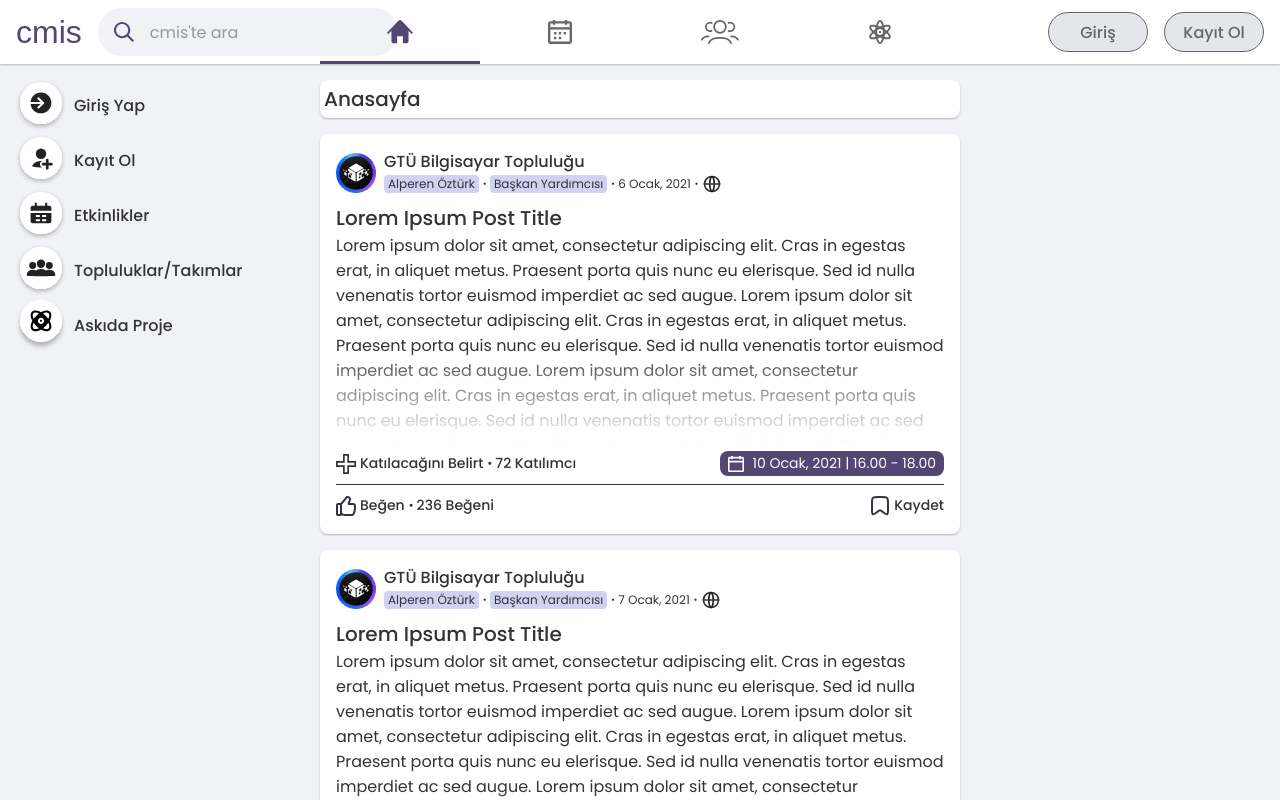
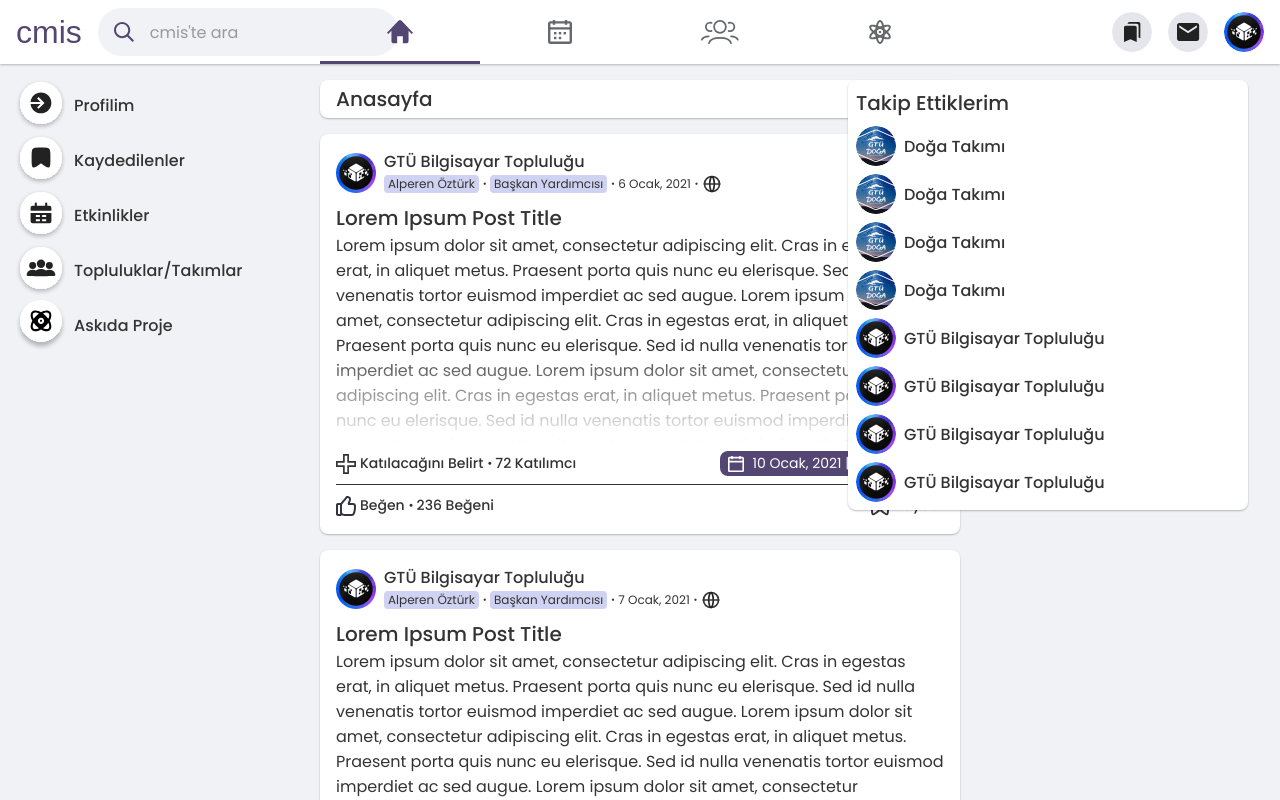
Before and after one commit to los-ingenieros-hermanos/cmis-web, a Next.js app: page / in a window 1280 px wide. Shown: the top 800 px of the page. Built offline with nearby package versions, Linux system fonts and the light colour scheme; a web font is replaced by a local one.

Commit message:
The home page continued to be developed.

```diff
--- a/components/HomePage/HomePage.js
+++ b/components/HomePage/HomePage.js
@@ -6,7 +6,7 @@
 import { AuthContext } from 'pages/_app';
 import Login from 'components/LoginRegister/Login/Login';
 
-  export const dummyCommunityPosts = [
+  const dummyCommunityPosts = [
     {
       community: {
         name: 'GTÜ Bilgisayar Topluluğu',
@@ -55,7 +55,7 @@
     },
   ];
 
-  export const dummyTeamPosts = [
+  const dummyTeamPosts = [
     {
       community: {
         name: 'Doğa Takımı',
@@ -91,35 +91,81 @@
     },
   ];
 
-    // Merge the two arrays
-    const dummyPosts = [...dummyCommunityPosts, ...dummyTeamPosts];
+  // Merge the two arrays
+  const dummyPosts = [...dummyCommunityPosts, ...dummyTeamPosts];
 
-    // Sort the array by date
-    dummyPosts.sort((a, b) => {
-        const dateA = new Date(a.date);
-        const dateB = new Date(b.date);
-        return dateB - dateA;
-    });
+  const dummyCommunity = {
+    type: 'topluluklar',
+    id: 'xRTtShHBupaYOvugN0Bvp',
+    name: 'GTÜ Bilgisayar Topluluğu',
+    pfpSrc: '/images/pfp1.png',
+    bannerSrc: '/images/banner1.png',
+    bannerBgColor: '#000000',
+    description:
+      'Community description. Lorem ipsum dolor sit amet, consectetur adipiscing elit. Cras in egestas erat, in aliquet metus. Praesent porta quis nunc eu elerisque. Sed id nulla venenatis tortor euismod imperdiet ac sed augue.',
+    isFollowed: false,
+  };
 
-  function Banner() {
+  const dummyTeam = {
+    type: 'takimlar',
+    id: 'Jz4rdsWpk2xZYan86a6kW',
+    name: 'Doğa Takımı',
+    pfpSrc: '/images/pfp4.png',
+    bannerSrc: '/images/banner2.png',
+    bannerBgColor: '#1d5525',
+    description:
+      'Community description. Lorem ipsum dolor sit amet, consectetur adipiscing elit. Cras in egestas erat, in aliquet metus. Praesent porta quis nunc eu elerisque. Sed id nulla venenatis tortor euismod imperdiet ac sed augue.',
+    isFollowed: false,
+  };
+
+  const followedTeamsOrCommunityList = Array(4).fill(<FollowedListElement data={dummyTeam} />);
+  followedTeamsOrCommunityList.push(...Array(4).fill(<FollowedListElement data={dummyCommunity} />));
+
+
+  function Banner({ isGlobal, setIsGlobal, authContext }) {
     return (
       <div className={styles.banner}>
         <Link href={'/'}> Anasayfa </Link>
+        {authContext.isLoggedIn ? (
+          <div className={styles.dropdown}>
+          {isGlobal ? (
+              <img src="/icons/public-icon.svg" alt="public" height={20} width={20} />
+          ) : (
+              <img src="/icons/private-icon.svg" alt="private" height={20} width={20} />
+          )}
+          <img src="/icons/down-arrow.svg" alt="drop-down" />
+          <div className={styles.dropdownContent}>
+            <div className={styles.dropDownItem} onClick={() => setIsGlobal(true)}>
+              <img src="/icons/public-icon.svg" alt="public" height={14} width={14} />
+              <p>Genel</p>
+            </div>
+            <div className={styles.dropDownItem} onClick={() => setIsGlobal(false)}>
+              <img src="/icons/private-icon.svg" alt="private" height={14} width={14} />
+              <p>Takip Ettiklerim</p>
+            </div>
+          </div>
+        </div>
+        )
+        : (<></>)}
       </div>
     );
   }
 
-  function Posts() {
+  function Posts( { authContext , isGlobal } ) {
     const router = useRouter();
 
     // request id from backend and show 404 if id doesn't exist
     return (
-        <div>
+        <ul>
             {/* map the lists and pass datas to the Post componenent */}
             {dummyPosts.map((post) => (
-                <Post postData={post} />
+                <Post
+                    key={post.id}
+                    postData={post}
+                />
             ))}
-        </div>
+
+        </ul>
     );
   }
 
@@ -129,7 +175,7 @@
             {authContext.isLoggedIn ? (
                 <li className={styles.item}>
                   <Link href={'/profilim'}>
-                      <img src={'/icons/sidebar-profile.svg'} alt='profilim' />
+                      <img src={'/icons/sidebar-sign-in.svg'} alt='profilim' />
                   </Link>
                   <Link href={'/profilim'}>Profilim</Link>
                 </li>
@@ -182,14 +228,39 @@
     );
   }
 
+  function RightSide( {authContext} ) {
+    return ((authContext.isLoggedIn) ? (
+      <ul className={styles.right}>
+        <h2 className={styles.followedTitle}>Takip Ettiklerim</h2>
+        {followedTeamsOrCommunityList}
+      </ul>
+    ) : (<></>));
+  }
+
+  function FollowedListElement({ data }) {
+    return (
+      <li className={styles.followedListElement}>
+        <Link href={getHref(data)}>
+          <img src={data.pfpSrc} alt='profile picture' />
+        </Link>
+        <Link href={getHref(data)}>{data.name}</Link>
+      </li>
+    );
+  }
+
+  function getHref(data) {
+    return `/${data.type}/${data.id}`;
+  }
 
   export default function HomePage() {
     const authContext = useContext(AuthContext);
-    return (
+    const [isGlobal, setIsGlobal] = useState(true);
+      return (
         <div className={styles.page}>
-            <Banner />
+            <Banner isGlobal={isGlobal} setIsGlobal={setIsGlobal} authContext={authContext} />
             <LeftSide authContext={authContext} />
-            <Posts />
+            <Posts isGlobal={isGlobal}/>
+            <RightSide authContext={authContext} />
         </div>
     );
   }
--- a/components/HomePage/HomePage.module.scss
+++ b/components/HomePage/HomePage.module.scss
@@ -15,12 +15,14 @@
 
 .banner {
   @include panel;
-  justify-content: space-around;
-  align-items: left;
+  display: flex;
+  flex-direction: row;
+  justify-content: space-between;
+  align-items: center;
   width: 640px;
   position: relative;
   margin: 16px 0 0 0;
-  padding: 4px;
+  padding: 4px 16px 4px 16px;   // top right bottom left
 
   a {
     color: #333;
@@ -32,19 +34,56 @@
     color: #333;
     text-decoration: underline;
   }
+
+  .dropdown {
+    position: relative;
+    display: flex;
+    flex-direction: row;
+    align-items: center;
+    gap: 5px;
+    cursor: pointer;
+
+    .dropdownContent {
+      @include panel;
+      display: none;
+      position: absolute;
+      min-width: 160px;
+      z-index: 1;
+      padding: 12px 16px;
+      gap: 5px;
+      top: 100%;
+
+      p {
+        color: #333;
+        font-size: 14px;
+      }
+
+      .dropDownItem {
+        display: flex;
+        flex-direction: row;
+        align-items: center;
+        gap: 5px;
+      }
+    }
+
+    &:hover .dropdownContent {
+      display: flex;
+      flex-direction: column;
+    }
+  }
 }
 
 // Side bar menu
 .left {
     width: 400px;
     position: absolute;
-    left: 0px;
-    top: 0px;
+    left: 16px;
+    top: 16px;
     display: flex;
     flex-direction: column;
     align-items: flex-start;
     gap: 5px;
-    padding: 16px;
+    padding: 0;
 
     .item {
       display: flex;
@@ -64,3 +103,40 @@
       }
     }
 }
+
+.right {
+  @include panel;
+  width: 400px;
+  position: absolute;
+  right: 32px;
+  top: 16px;
+  display: flex;
+  flex-direction: column;
+  align-items: flex-start;
+  gap: 8px;
+  padding: 8px;
+
+  .followedTitle {
+    font-weight: 500;
+    font-size: 20px;
+  }
+
+  .followedListElement {
+    display: flex;
+    align-items: center;
+    gap: 8px;
+
+    a {
+      color: #333;
+      font-weight: 500;
+      max-height: 40px;
+    }
+
+    img {
+      width: 40px;
+      height: 40px;
+      border-radius: 20px;
+    }
+  }
+
+}
--- a/pages/_app.js
+++ b/pages/_app.js
@@ -12,7 +12,7 @@
 function MyApp({ Component, pageProps }) {
   const [isLoginOpen, setIsLoginOpen] = useState(false);
   const [isSignUpOpen, setIsSignUpOpen] = useState(false);
-  const [isLoggedIn, setIsLoggedIn] = useState(false);
+  const [isLoggedIn, setIsLoggedIn] = useState(true);
   const [userData, setUserData] = useState({});
 
   const signUp = useCallback(async (firstName, lastName, email, password, role) => {
```
Also changed, not shown: public/icons/down-arrow.svg (added), public/icons/private-icon.svg (added).
